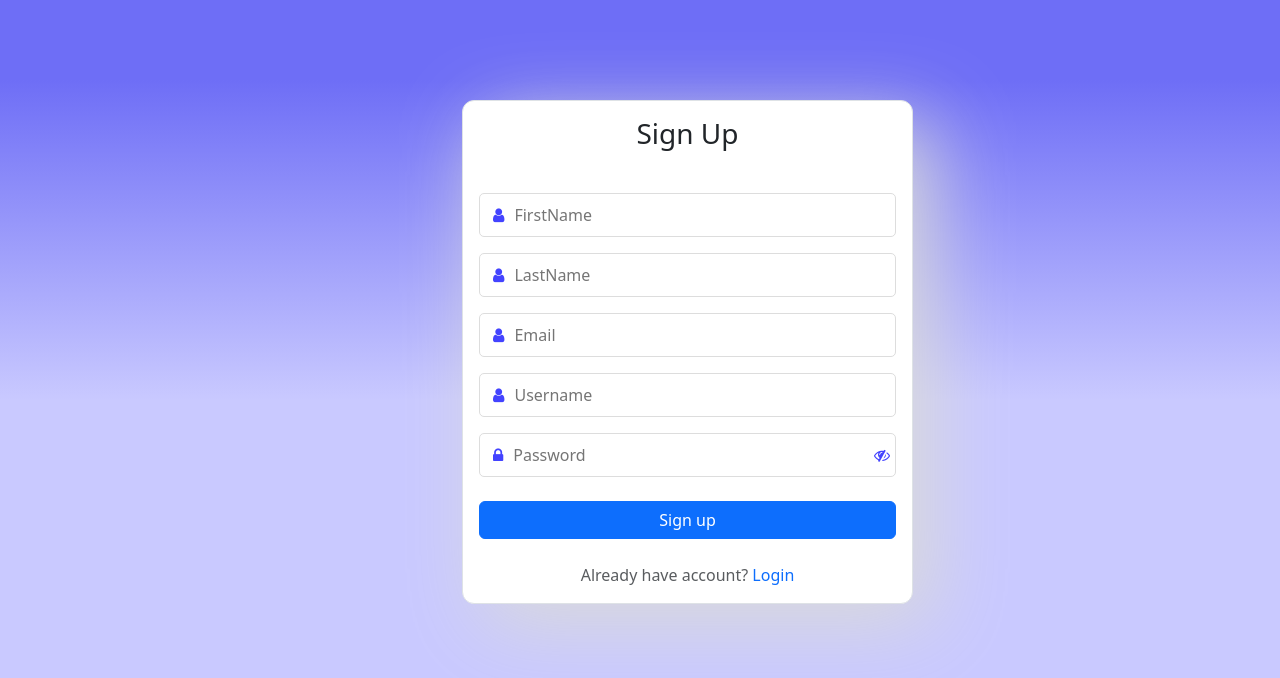
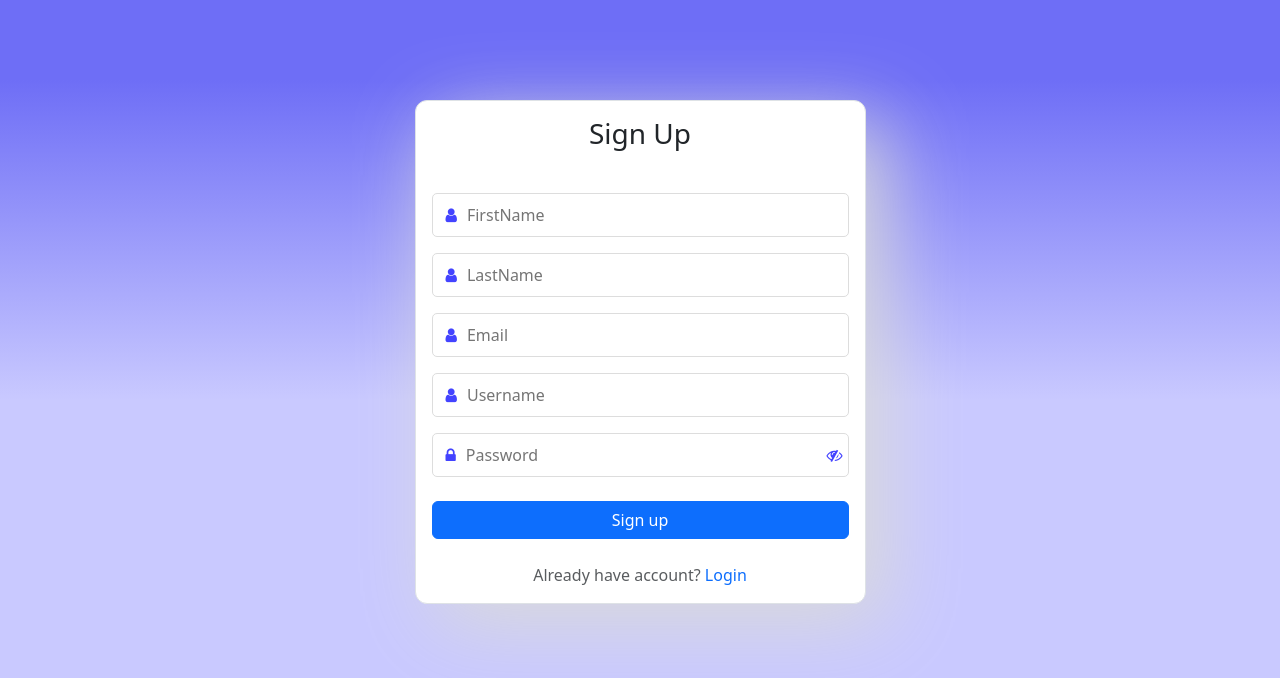
Before and after one commit to dlabra/AngularAuth.UI, an Angular app: page /signup in a window 1280 px wide. Shown: the top 678 px of the page. Built offline with nearby package versions, Linux system fonts and the light colour scheme.

Commit message:
style: :art: Fix responsive form

```diff
--- a/src/app/components/login/login.component.html
+++ b/src/app/components/login/login.component.html
@@ -1,7 +1,7 @@
 <div class="outer">
     <div class="container">
-        <div class="row">
-            <div class="offset-md-2 col-lg-5 col-md-7 offset-lg-4 offset-md-3">
+        <div class="row d-flex justify-content-center align-items-center h-100">
+            <div class="col-12 col-md-8 col-lg-6 col-xl-5">
                 <div class="panel border bg-white">
                     <div class="panel-heading">
                         <h3 class="pt-3 font-weight-bold">Login</h3>
--- a/src/app/components/signup/signup.component.html
+++ b/src/app/components/signup/signup.component.html
@@ -1,7 +1,7 @@
 <div class="outer">
     <div class="container">
-        <div class="row">
-            <div class="offset-md-2 col-lg-5 col-md-7 offset-lg-4 offset-md-3">
+        <div class="row d-flex justify-content-center align-items-center h-100">
+            <div class="col-12 col-md-8 col-lg-6 col-xl-5">
                 <div class="panel border bg-white">
                     <div class="panel-heading">
                         <h3 class="pt-3 font-weight-bold">Sign Up</h3>
```
